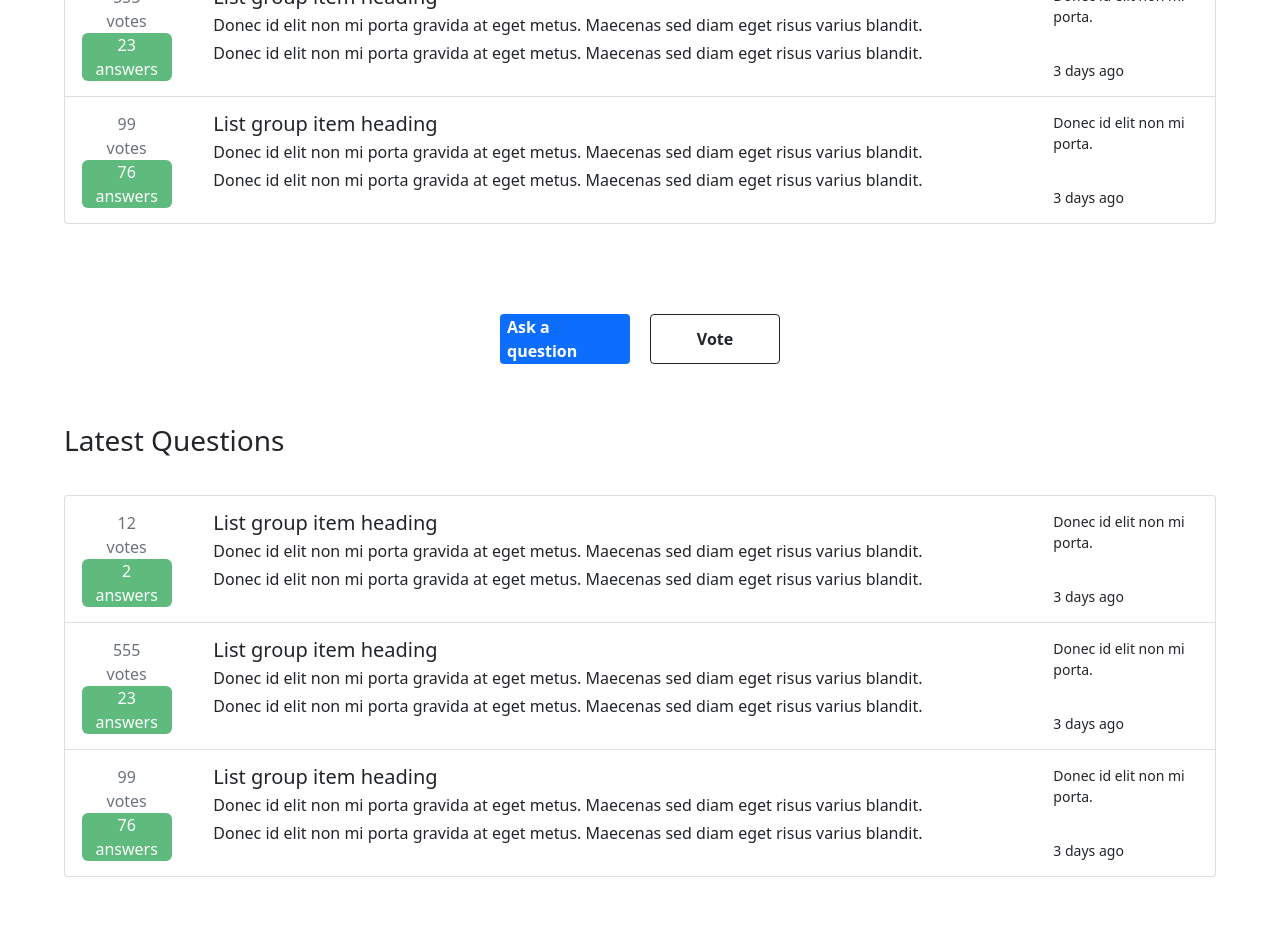
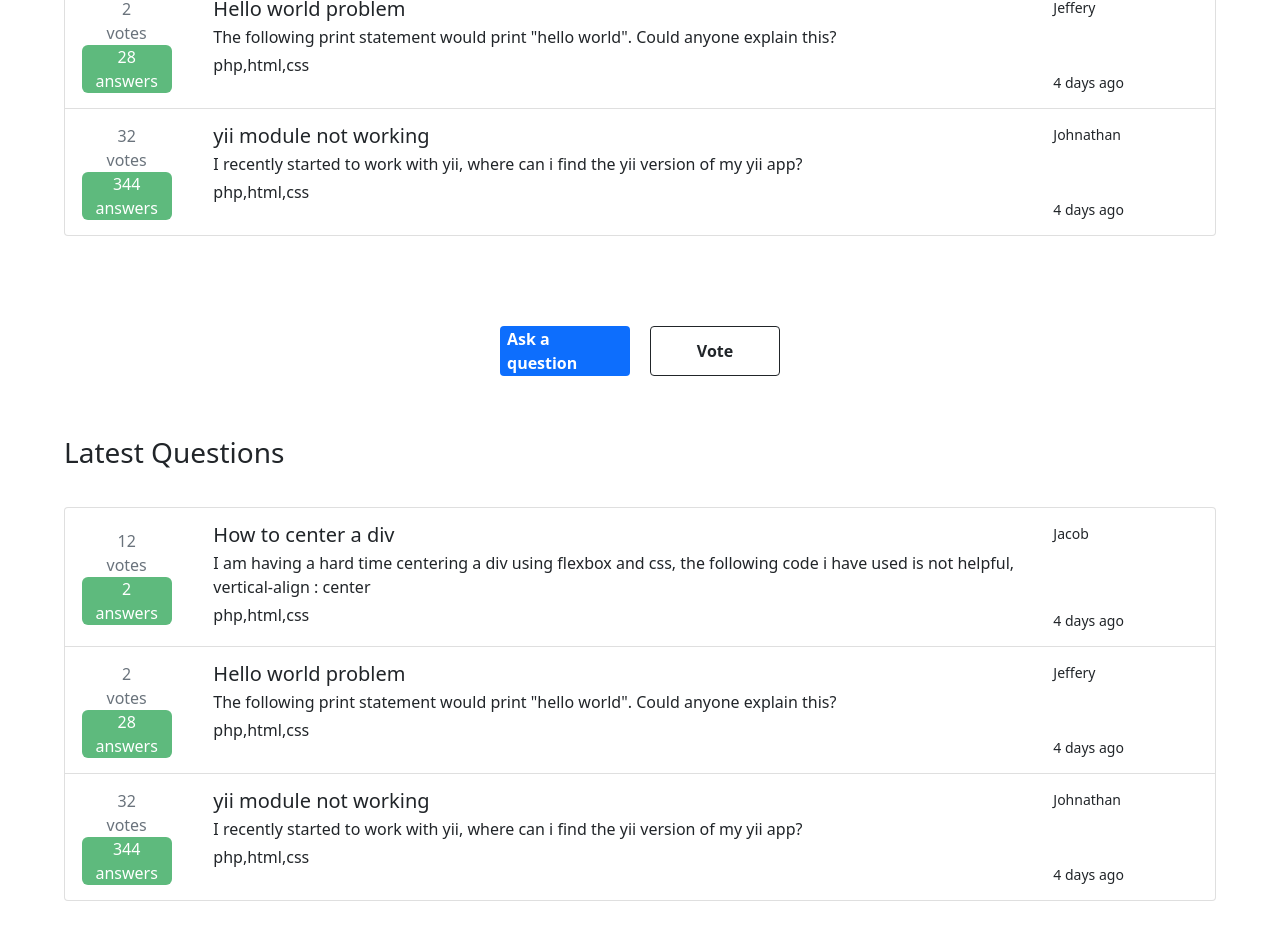
Before and after one commit to 2103562/witsOverflow, a Vue app: page / in a window 1280 px wide. Shown: the part 360-1300 px from the top of the page. Built offline with nearby package versions, Linux system fonts and the light colour scheme.

Commit message:
Refactor questions to use data and v-for functions

```diff
--- a/src/components/Home.vue
+++ b/src/components/Home.vue
@@ -1,6 +1,42 @@
 <script>
 export default {
-    name : 'Home'
+    name : 'Home',
+    data(){
+        return{
+            questions : [
+                {
+                    votes : 12,
+                    answers : 2,
+                    heading :'How to center a div',
+                    description : 'I am having a hard time centering a div using flexbox and css, the following code i have used is not helpful, vertical-align : center',
+                    time : '4 days ago',
+                    user : 'Jacob',
+                    tags : 'php,html,css',
+                    id : 1
+                },
+                {
+                    votes : 2,
+                    answers : 28,
+                    heading :'Hello world problem',
+                    description : 'The following print statement would print "hello world". Could anyone explain this?',
+                    time : '4 days ago',
+                    user : 'Jeffery',
+                    tags : 'php,html,css',
+                    id : 2
+                },
+                {
+                    votes : 32,
+                    answers : 344,
+                    heading :'yii module not working',
+                    description : 'I recently started to work with yii, where can i find the yii version of my yii app?',
+                    time : '4 days ago',
+                    user : 'Johnathan',
+                    tags : 'php,html,css',
+                    id : 3
+                }
+            ]
+        }
+    }
 }
 </script>
 
@@ -10,85 +46,32 @@ export default {
 
             <div class="list-group">
 
-                <a href="#" class="list-group-item list-group-item-action d-flex flex-row">
+                <a v-for="question in questions" :key="question.id" class="list-group-item list-group-item-action d-flex flex-row">
                     <div class="buttons-container d-flex flex-column col-1">
                         <div class="votes-container">
-                                <p>12</p>
+                                <p>{{question.votes}}</p>
                                 <p>votes</p>
 
                         </div>
 
                         <div class="answers-container">
-                            <p>2</p>
+                            <p>{{question.answers}}</p>
                             <p>answers</p>
 
                         </div>
                     </div>
 
                     <div class="d-flex d-flex flex-column col-9">
-                        <h5 class="mb-1">List group item heading</h5>
-                        <p class="mb-1">Donec id elit non mi porta gravida at eget metus. Maecenas sed diam eget risus varius blandit.</p>
-                        <p class="mb-1">Donec id elit non mi porta gravida at eget metus. Maecenas sed diam eget risus varius blandit.</p>
+                        <h5 class="mb-1">{{question.heading}}</h5>
+                        <p class="mb-1">{{question.description}}</p>
+                        <p class="mb-1">{{question.tags}}</p>
                     </div>
 
                     <div class="d-flex flex-column col justify-content-between">
-                        <small>Donec id elit non mi porta.</small>
-                        <small>3 days ago</small>
-                    </div>
-                </a>
-
-                <a href="#" class="list-group-item list-group-item-action d-flex flex-row">
-                    <div class="buttons-container d-flex flex-column col-1">
-                        <div class="votes-container">
-                                <p>555</p>
-                                <p>votes</p>
-
-                        </div>
-
-                        <div class="answers-container">
-                            <p>23</p>
-                            <p>answers</p>
-
-                        </div>
+                        <small>{{question.user}}</small>
+                        <small>{{question.time}}</small>
                     </div>
 
-                    <div class="d-flex d-flex flex-column col-9">
-                        <h5 class="mb-1">List group item heading</h5>
-                        <p class="mb-1">Donec id elit non mi porta gravida at eget metus. Maecenas sed diam eget risus varius blandit.</p>
-                        <p class="mb-1">Donec id elit non mi porta gravida at eget metus. Maecenas sed diam eget risus varius blandit.</p>
-                    </div>
-
-                    <div class="d-flex flex-column col justify-content-between">
-                        <small>Donec id elit non mi porta.</small>
-                        <small>3 days ago</small>
-                    </div>
-                </a>
-
-                <a href="#" class="list-group-item list-group-item-action d-flex flex-row">
-                    <div class="buttons-container d-flex flex-column col-1">
-                        <div class="votes-container">
-                                <p>99</p>
-                                <p>votes</p>
-
-                        </div>
-
-                        <div class="answers-container">
-                            <p>76</p>
-                            <p>answers</p>
-
-                        </div>
-                    </div>
-
-                    <div class="d-flex d-flex flex-column col-9">
-                        <h5 class="mb-1">List group item heading</h5>
-                        <p class="mb-1">Donec id elit non mi porta gravida at eget metus. Maecenas sed diam eget risus varius blandit.</p>
-                        <p class="mb-1">Donec id elit non mi porta gravida at eget metus. Maecenas sed diam eget risus varius blandit.</p>
-                    </div>
-
-                    <div class="d-flex flex-column col justify-content-between">
-                        <small>Donec id elit non mi porta.</small>
-                        <small>3 days ago</small>
-                    </div>
                 </a>
 
             </div>
@@ -109,85 +92,32 @@ export default {
 
             <div class="list-group">
 
-                <a href="#" class="list-group-item list-group-item-action d-flex flex-row">
+                <a v-for="question in questions" :key="question.id" class="list-group-item list-group-item-action d-flex flex-row">
                     <div class="buttons-container d-flex flex-column col-1">
                         <div class="votes-container">
-                                <p>12</p>
+                                <p>{{question.votes}}</p>
                                 <p>votes</p>
 
                         </div>
 
                         <div class="answers-container">
-                            <p>2</p>
+                            <p>{{question.answers}}</p>
                             <p>answers</p>
 
                         </div>
                     </div>
 
                     <div class="d-flex d-flex flex-column col-9">
-                        <h5 class="mb-1">List group item heading</h5>
-                        <p class="mb-1">Donec id elit non mi porta gravida at eget metus. Maecenas sed diam eget risus varius blandit.</p>
-                        <p class="mb-1">Donec id elit non mi porta gravida at eget metus. Maecenas sed diam eget risus varius blandit.</p>
+                        <h5 class="mb-1">{{question.heading}}</h5>
+                        <p class="mb-1">{{question.description}}</p>
+                        <p class="mb-1">{{question.tags}}</p>
                     </div>
 
                     <div class="d-flex flex-column col justify-content-between">
-                        <small>Donec id elit non mi porta.</small>
-                        <small>3 days ago</small>
-                    </div>
-                </a>
-
-                <a href="#" class="list-group-item list-group-item-action d-flex flex-row">
-                    <div class="buttons-container d-flex flex-column col-1">
-                        <div class="votes-container">
-                                <p>555</p>
-                                <p>votes</p>
-
-                        </div>
-
-                        <div class="answers-container">
-                            <p>23</p>
-                            <p>answers</p>
-
-                        </div>
+                        <small>{{question.user}}</small>
+                        <small>{{question.time}}</small>
                     </div>
 
-                    <div class="d-flex d-flex flex-column col-9">
-                        <h5 class="mb-1">List group item heading</h5>
-                        <p class="mb-1">Donec id elit non mi porta gravida at eget metus. Maecenas sed diam eget risus varius blandit.</p>
-                        <p class="mb-1">Donec id elit non mi porta gravida at eget metus. Maecenas sed diam eget risus varius blandit.</p>
-                    </div>
-
-                    <div class="d-flex flex-column col justify-content-between">
-                        <small>Donec id elit non mi porta.</small>
-                        <small>3 days ago</small>
-                    </div>
-                </a>
-
-                <a href="#" class="list-group-item list-group-item-action d-flex flex-row">
-                    <div class="buttons-container d-flex flex-column col-1">
-                        <div class="votes-container">
-                                <p>99</p>
-                                <p>votes</p>
-
-                        </div>
-
-                        <div class="answers-container">
-                            <p>76</p>
-                            <p>answers</p>
-
-                        </div>
-                    </div>
-
-                    <div class="d-flex d-flex flex-column col-9">
-                        <h5 class="mb-1">List group item heading</h5>
-                        <p class="mb-1">Donec id elit non mi porta gravida at eget metus. Maecenas sed diam eget risus varius blandit.</p>
-                        <p class="mb-1">Donec id elit non mi porta gravida at eget metus. Maecenas sed diam eget risus varius blandit.</p>
-                    </div>
-
-                    <div class="d-flex flex-column col justify-content-between">
-                        <small>Donec id elit non mi porta.</small>
-                        <small>3 days ago</small>
-                    </div>
                 </a>
 
             </div>
```
